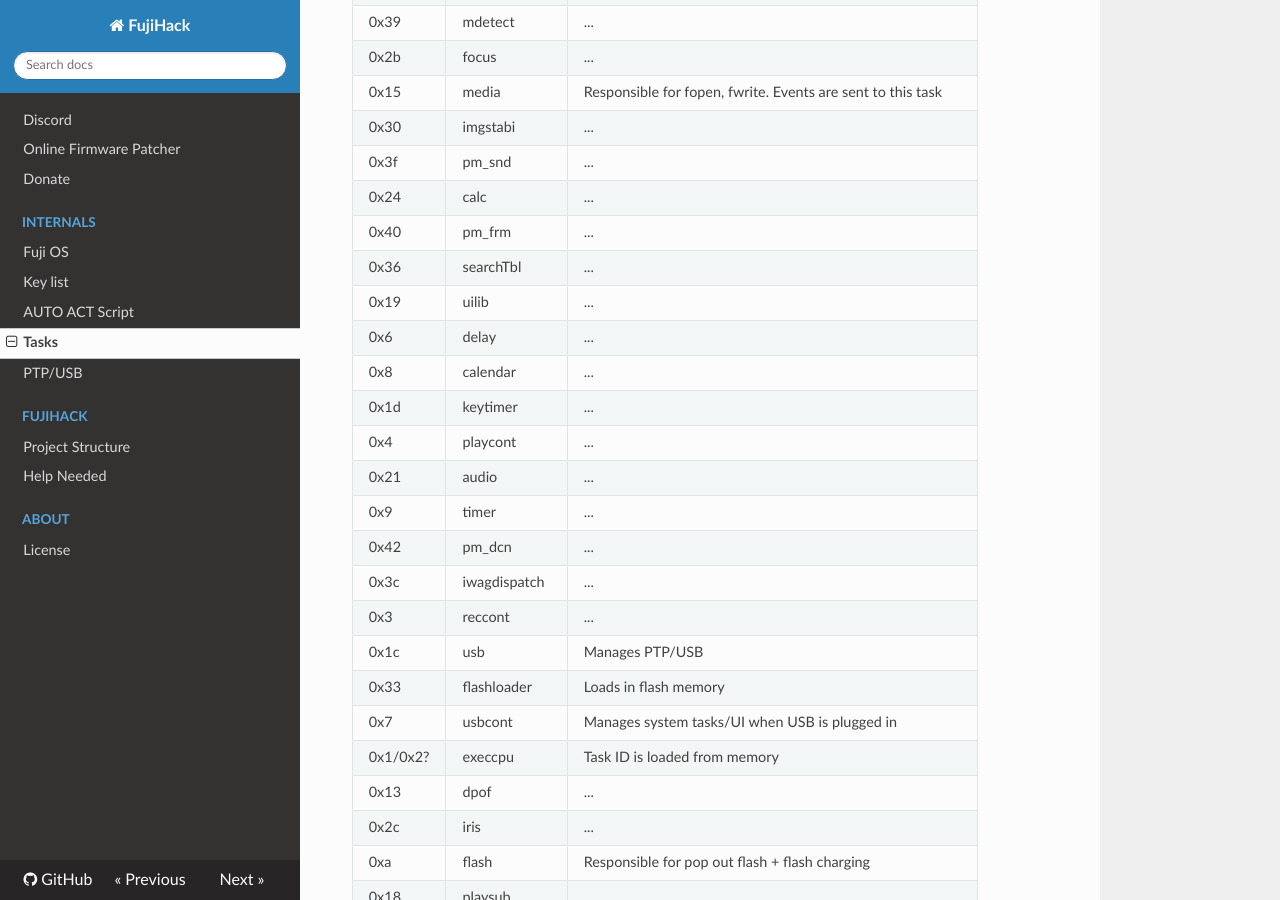
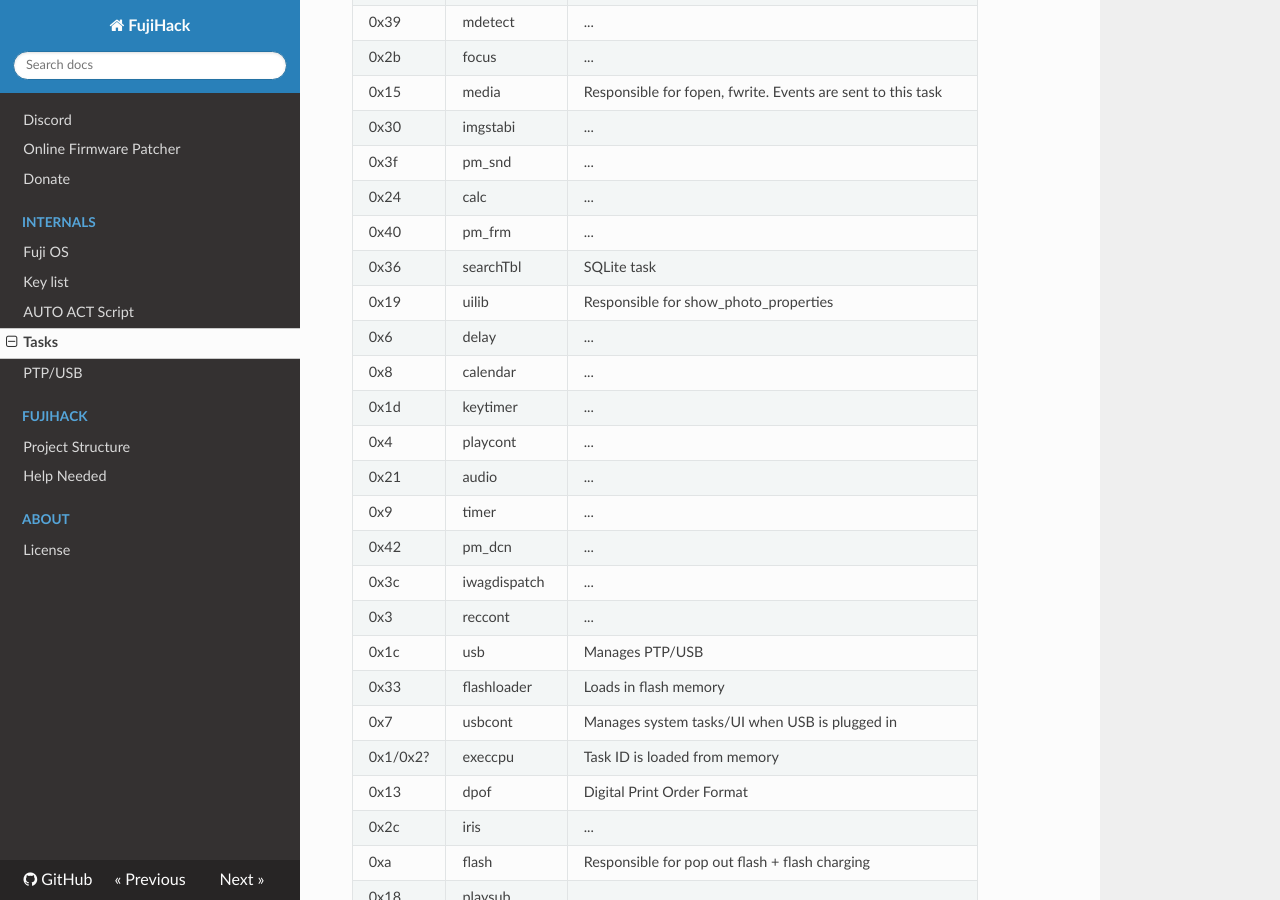
Before and after one commit to fujihack/wiki, an MkDocs documentation site: the page built from docs/tasks.md, in a window 1280 px wide and 900 px high, scrolled down 1060 px. Built offline with MkDocs 1.6.1, drawn with Linux system fonts in a browser that asks for light colours; nearby versions of some CDN libraries; some of the changed text lies outside the part shown.

Commit message:
Update tasks.md

```diff
--- a/docs/tasks.md
+++ b/docs/tasks.md
@@ -5,7 +5,7 @@
 | 0x2a | zoom | ... |
 | 0x37 | rplib | ... |
 | 0x23 | saclac | ... |
-| 0x32 | initcont | ... |
+| 0x32 | initcont | Responsible for IO? |
 | 0x1b | mujin | "unpopulated" in Japanese. Responsible for [AUTO_ACT.SCR](autoactscr.md) |
 | 0x17 | soundio | ... |
 | 0x16 | voicecont | ... |
@@ -34,8 +34,8 @@
 | 0x3f | pm_snd | ... |
 | 0x24 | calc | ... |
 | 0x40 | pm_frm | ... |
-| 0x36 | searchTbl | ... |
-| 0x19 | uilib | ... |
+| 0x36 | searchTbl | SQLite task |
+| 0x19 | uilib | Responsible for show_photo_properties |
 | 0x6 | delay | ... |
 | 0x8 | calendar | ... |
 | 0x1d | keytimer | ... |
@@ -49,7 +49,7 @@
 | 0x33 | flashloader | Loads in flash memory |
 | 0x7 | usbcont | Manages system tasks/UI when USB is plugged in |
 | 0x1/0x2? | execcpu | Task ID is loaded from memory |
-| 0x13 | dpof | ... |
+| 0x13 | dpof | Digital Print Order Format |
 | 0x2c | iris | ... |
 | 0xa | flash | Responsible for pop out flash + flash charging |
 | 0x18 | playsub | ... |
```
